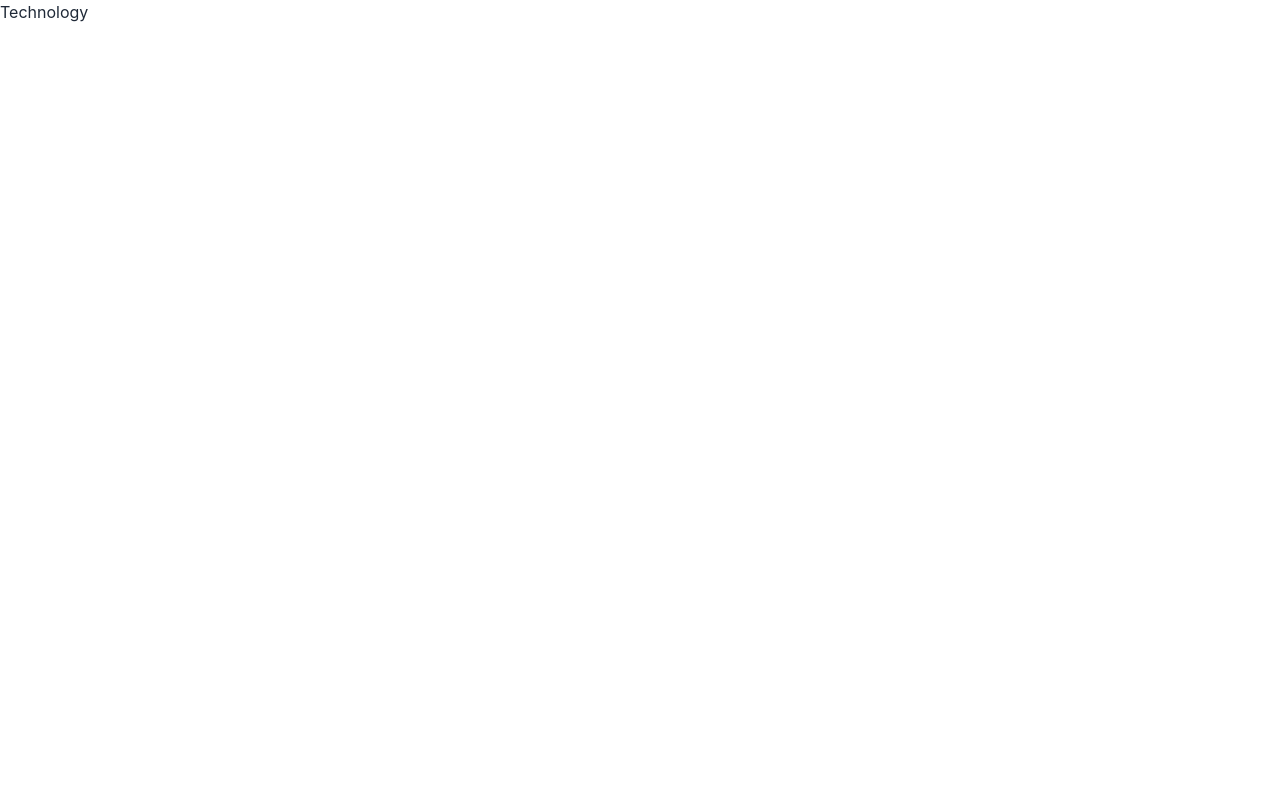
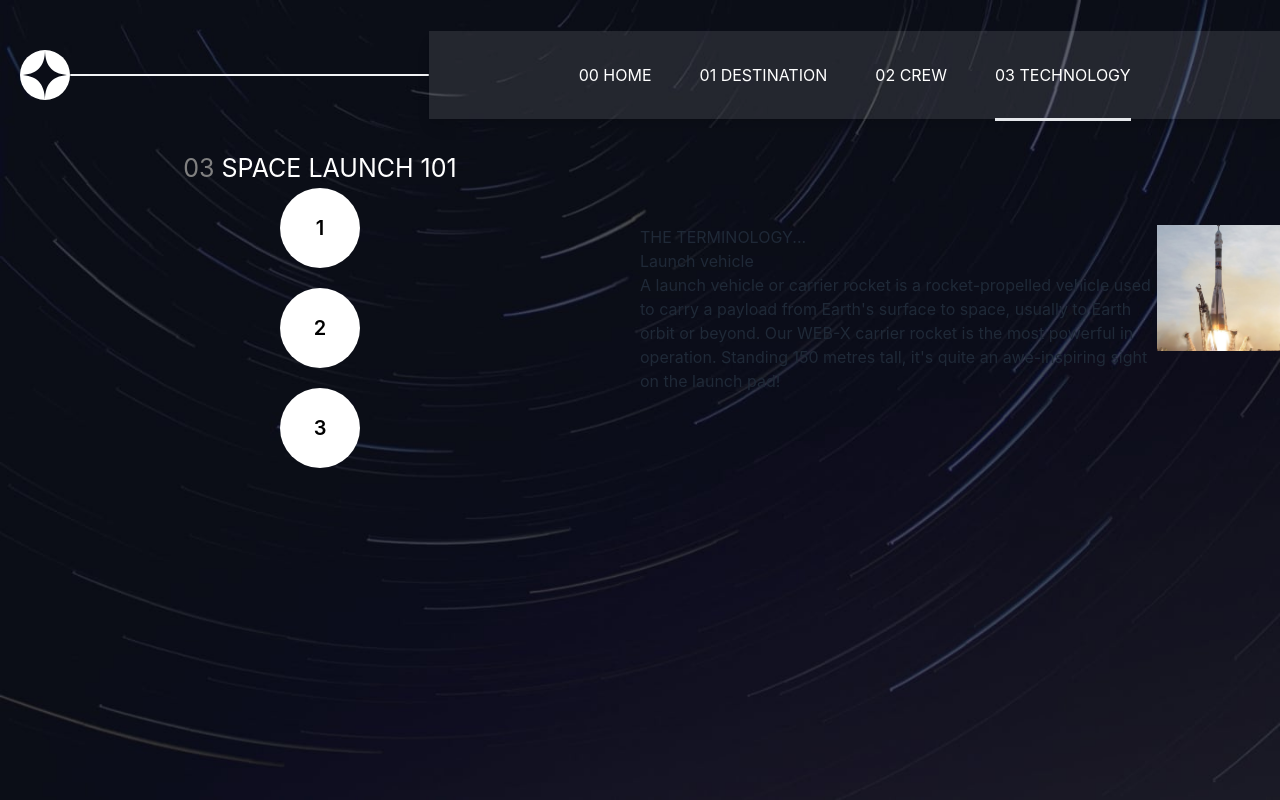
Before and after one commit to Melina1996/space, a React (Vite) app: page /technology in a window 1280 px wide. Built offline with nearby package versions, Linux system fonts and the light colour scheme.

Commit message:
finsihed props for technology site

```diff
--- /dev/null
+++ b/src/assets/Components/TechDetails.jsx
@@ -0,0 +1,30 @@
+import React from 'react'
+
+export default function TechDetails(props) {
+
+
+
+  return (
+    <div className='flex'>
+
+        <div>
+
+            <p>THE TERMINOLOGY...</p>
+
+            <h1>{props.name}</h1>
+
+            <p>{props.description}</p>
+
+
+        </div>
+
+        <div>
+
+            <img src={props.img} alt="" />
+
+        </div>
+
+
+    </div>
+  )
+}
--- a/src/assets/Components/Technology.jsx
+++ b/src/assets/Components/Technology.jsx
@@ -1,7 +1,54 @@
 import React from 'react'
+import { useState } from "react"
+
+import Navbar from './Navbar'
+import TechDetails from './TechDetails'
+import Data from "../JSON/data.json"
+
+import Launch from "../img/image-launch-vehicle-portrait.jpg"
+import Capsule from "../img/image-space-capsule-portrait.jpg"
+import Port from "../img/image-spaceport-portrait.jpg"
 
 export default function Technology() {
+
+    const[buttonClicked,setButton]=useState(1)
+
   return (
-    <div>Technology</div>
+
+    <div className='bg-bgTech bg-cover w-screen h-screen'>
+
+        <Navbar />
+
+        <div className='flex items-center justify-center'>
+
+            <div className='w-[50%] flex flex-col justify-center items-center'>
+
+                    <h1 className='text-[25px] text-white'><span className='text-[#808080]'>03</span> SPACE LAUNCH 101</h1>
+
+                        <div className='flex flex-col gap-5'>
+
+                            <button onClick={()=>setButton(1)} className='w-[80px] h-[80px] bg-white rounded-full text-black font-semibold text-xl'><p>1</p></button>
+
+                            <button onClick={()=>setButton(2)}  className='w-[80px] h-[80px] bg-white rounded-full text-black font-semibold text-xl'><p>2</p></button>
+
+                            <button onClick={()=>setButton(3)}  className='w-[80px] h-[80px] bg-white rounded-full text-black font-semibold text-xl'><p>3</p></button>
+
+                        </div>
+
+            </div>
+
+            <div className='w-[50%]'>
+
+                <TechDetails img={buttonClicked == "1" ? Launch : buttonClicked == "2" ? Capsule : buttonClicked == "3" ? Port : ""} name={buttonClicked == "1" ? Data.technology[0].name : buttonClicked == "2" ? Data.technology[1].name : buttonClicked == "3" ? Data.technology[2].name : ""} description={buttonClicked == "1" ? Data.technology[0].description : buttonClicked == "2" ? Data.technology[1].description : buttonClicked == "3" ? Data.technology[2].description : ""}/>
+
+            </div>
+
+
+        </div>
+
+
+
+
+    </div>
   )
 }
--- a/src/assets/JSON/data.json
+++ b/src/assets/JSON/data.json
@@ -83,7 +83,7 @@
     {
       "name": "Launch vehicle",
       "images": {
-        "portrait": "./assets/technology/image-launch-vehicle-portrait.jpg",
+        "portrait": "image-launch-vehicle-portrait.jpg",
         "landscape": "./assets/technology/image-launch-vehicle-landscape.jpg"
       },
       "description": "A launch vehicle or carrier rocket is a rocket-propelled vehicle used to carry a payload from Earth's surface to space, usually to Earth orbit or beyond. Our WEB-X carrier rocket is the most powerful in operation. Standing 150 metres tall, it's quite an awe-inspiring sight on the launch pad!"
@@ -91,7 +91,7 @@
     {
       "name": "Spaceport",
       "images": {
-        "portrait": "./assets/technology/image-spaceport-portrait.jpg",
+        "portrait": "image-spaceport-portrait.jpg",
         "landscape": "./assets/technology/image-spaceport-landscape.jpg"
       },
       "description": "A spaceport or cosmodrome is a site for launching (or receiving) spacecraft, by analogy to the seaport for ships or airport for aircraft. Based in the famous Cape Canaveral, our spaceport is ideally situated to take advantage of the Earth’s rotation for launch."
@@ -99,7 +99,7 @@
     {
       "name": "Space capsule",
       "images": {
-        "portrait": "./assets/technology/image-space-capsule-portrait.jpg",
+        "portrait": "image-space-capsule-portrait.jpg",
         "landscape": "./assets/technology/image-space-capsule-landscape.jpg"
       },
       "description": "A space capsule is an often-crewed spacecraft that uses a blunt-body reentry capsule to reenter the Earth's atmosphere without wings. Our capsule is where you'll spend your time during the flight. It includes a space gym, cinema, and plenty of other activities to keep you entertained."
```
Also changed, not shown: src/assets/img/image-space-capsule-portrait.jpg (added), src/assets/img/image-spaceport-portrait.jpg (added).
